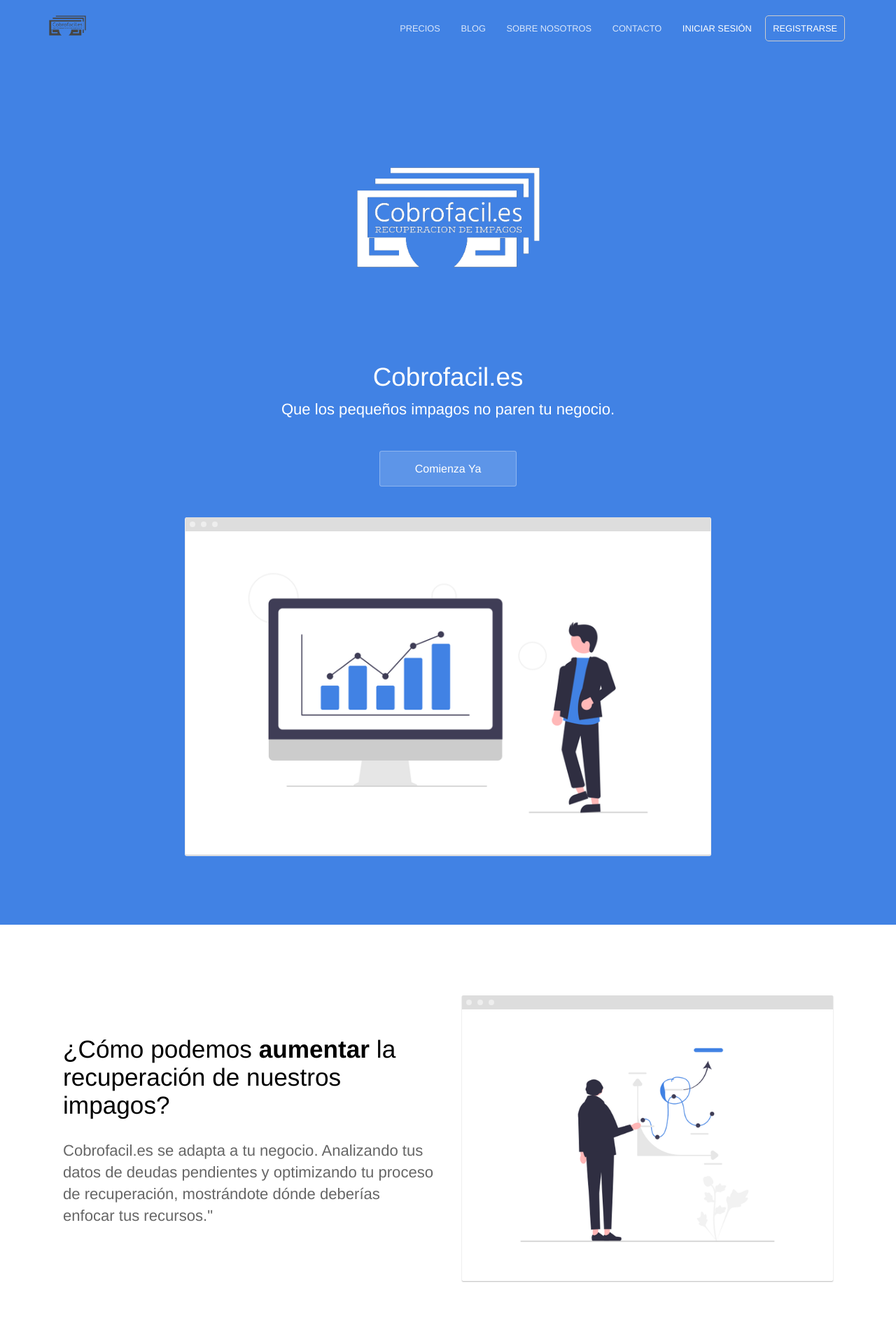
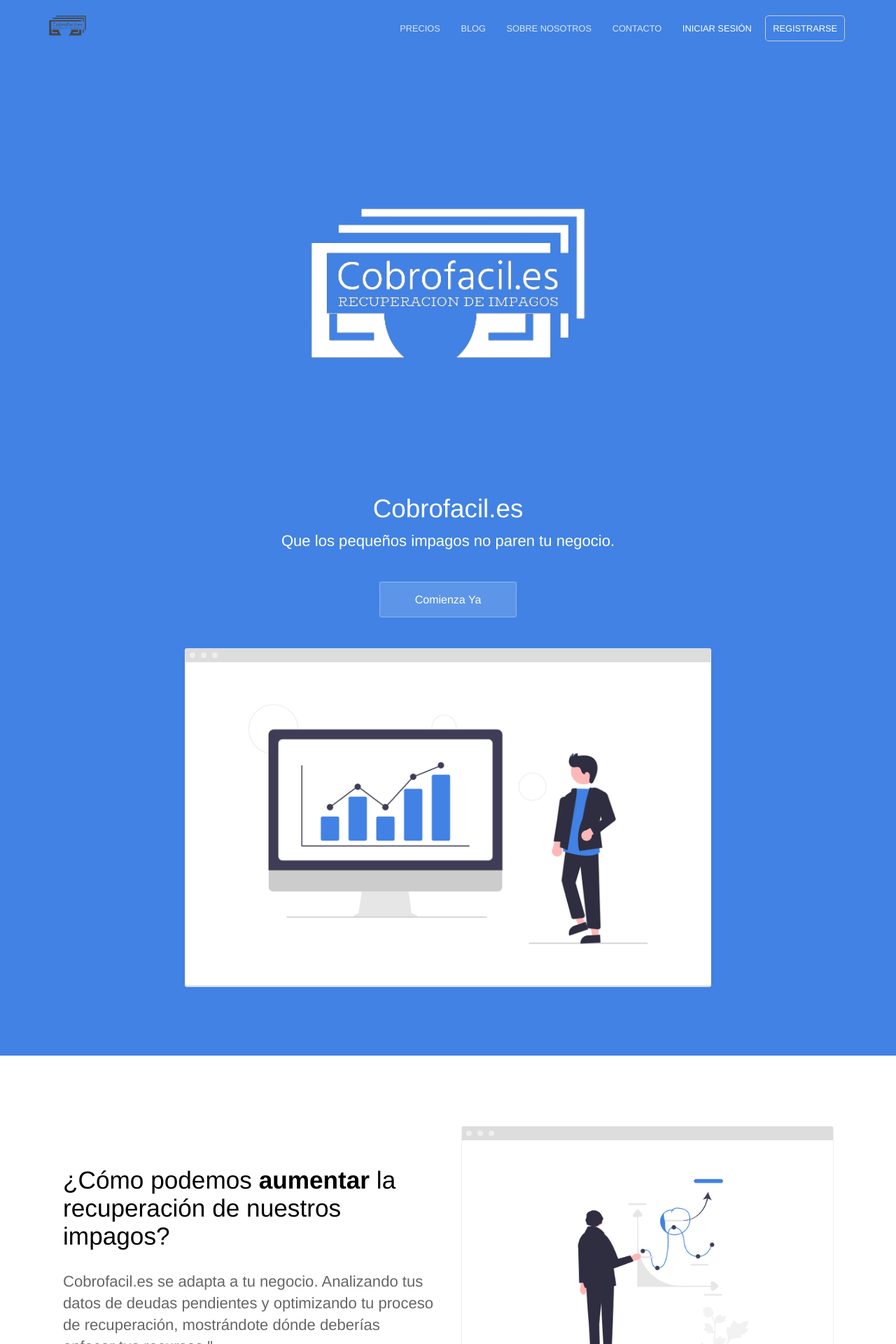
Before and after one commit to streaming10/cobrofacil, a Jekyll site: the page built from index.html, in a window 1280 px wide. Shown: the top 1920 px of the page at 70% size. Built offline with Jekyll 4.4.1, drawn with Linux system fonts in a browser that asks for light colours.

Commit message:
Update index.html

```diff
--- a/index.html
+++ b/index.html
@@ -8,7 +8,7 @@
       text-align: center;
     }
     .logo {
-      max-width: 50%; /* Cambia el tamaño de la imagen al 50% del tamaño original */
+      max-width: 75%; /* Cambia el tamaño de la imagen al 75% del tamaño original */
       height: auto;
       display: inline-block;
       margin-bottom: 1rem;
```
